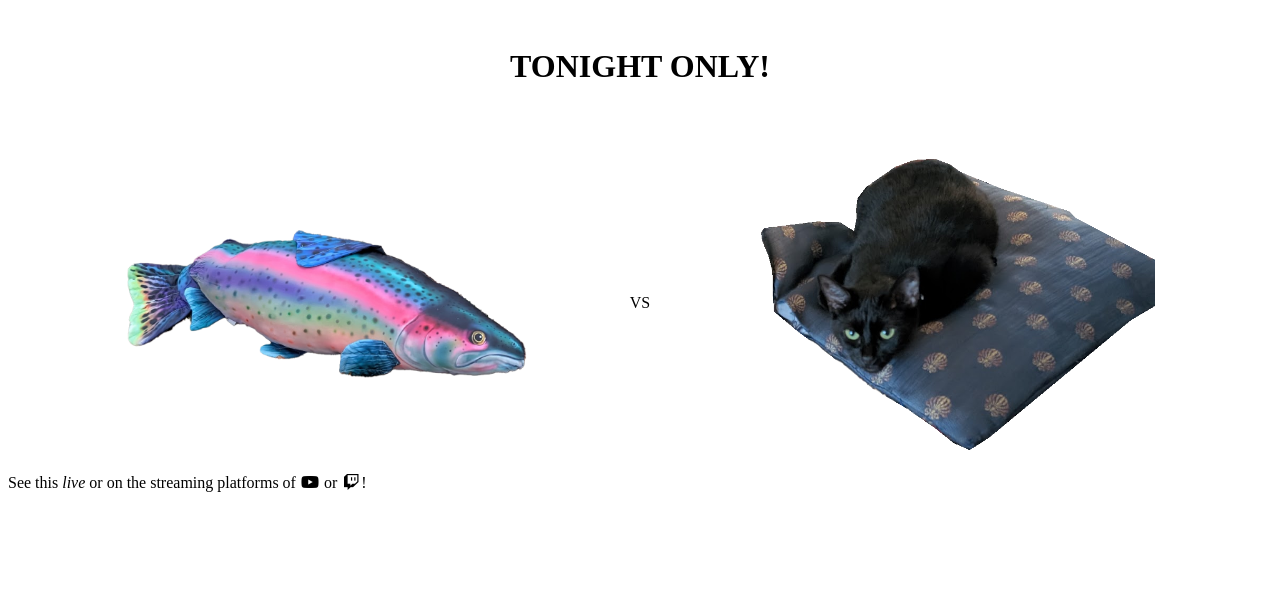
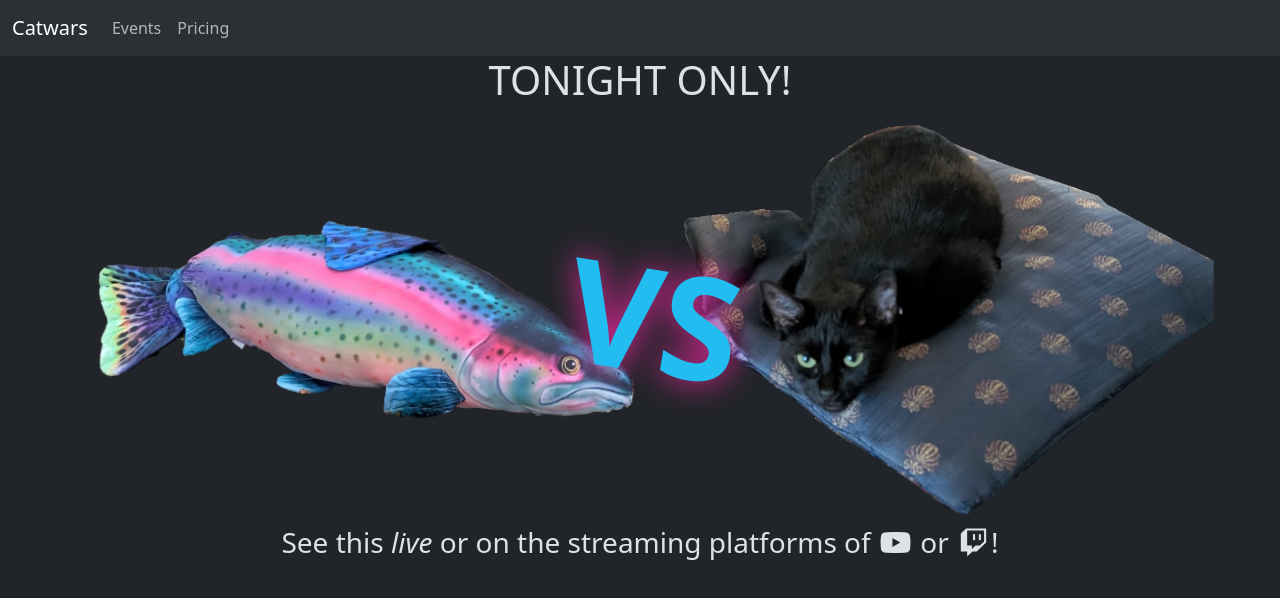
Before and after one commit to 4GeeksAcademy/pt87-html-demo, a plain HTML site: page index.html in a window 1280 px wide. Drawn offline with nearby package versions, Linux system fonts and the light colour scheme.

Commit message:
The site is looking very site-like.

```diff
--- a/css/style.css
+++ b/css/style.css
@@ -1,21 +1,9 @@
-h1 {
-  width: fit-content;
-  margin: 3rem auto;
+.special-vs {
+  font-size: 9rem;
+  font-weight: bold;
+  transform: rotate(9deg);
+  color: #21bdf1;
+  text-shadow: #ed27a0 0 0 2rem;
+  margin-left: -4.5rem;
+  margin-right: -4.5rem;
 }
-
-section {
-  width: calc(100% - 2rem);
-  padding: 1rem;
-  display: flex;
-  flex-direction: row;
-  align-items: center;
-  justify-content: space-evenly;
-}
-
-section > div {
-  max-width: 33%;
-
-  & > img {
-    max-width: 100%;
-  }
-}
--- a/index.html
+++ b/index.html
@@ -1,8 +1,14 @@
 <!DOCTYPE html>
-<html lang="en">
+<html lang="en" data-bs-theme="dark">
   <head>
     <meta charset="UTF-8" />
     <meta name="viewport" content="width=device-width, initial-scale=1.0" />
+    <link
+      href="https://cdn.jsdelivr.net/npm/bootstrap@5.3.8/dist/css/bootstrap.min.css"
+      rel="stylesheet"
+      integrity="sha384-sRIl4kxILFvY47J16cr9ZwB07vP4J8+LH7qKQnuqkuIAvNWLzeN8tE5YBujZqJLB"
+      crossorigin="anonymous"
+    />
     <link
       rel="stylesheet"
       href="https://cdnjs.cloudflare.com/ajax/libs/font-awesome/7.0.1/css/all.min.css"
@@ -16,22 +22,59 @@
     </title>
   </head>
   <body>
-    <header>
-      <h1>TONIGHT ONLY!</h1>
-    </header>
-    <section>
-      <div>
-        <img src="/static/feeesh.png" alt="OUR FEARSOME FIGHTING FISH!" />
+    <nav class="navbar navbar-expand-lg bg-body-tertiary">
+      <div class="container-fluid">
+        <a class="navbar-brand" href="#">Catwars</a>
+        <button
+          class="navbar-toggler"
+          type="button"
+          data-bs-toggle="collapse"
+          data-bs-target="#navbarNav"
+          aria-controls="navbarNav"
+          aria-expanded="false"
+          aria-label="Toggle navigation"
+        >
+          <span class="navbar-toggler-icon"></span>
+        </button>
+        <div class="collapse navbar-collapse me-auto" id="navbarNav">
+          <ul class="navbar-nav">
+            <li class="nav-item">
+              <a class="nav-link" href="#">Events</a>
+            </li>
+            <li class="nav-item">
+              <a class="nav-link" href="#">Pricing</a>
+            </li>
+          </ul>
+        </div>
       </div>
-      <div>VS</div>
-      <div>
-        <img src="/static/sombra_chair.png" alt="THE ROOMBA-RIDING MENACE!" />
-      </div>
-    </section>
-    <div>
-      See this <em>live</em> or on the streaming platforms of
-      <i class="fa-brands fa-youtube"></i> or
-      <i class="fa-brands fa-twitch"></i>!
+    </nav>
+    <div class="container">
+      <header>
+        <h1 class="text-center">TONIGHT ONLY!</h1>
+      </header>
+      <section class="container-fluid d-flex align-items-center mw-100">
+        <img
+          class="w-50"
+          src="/static/feeesh.png"
+          alt="OUR FEARSOME FIGHTING FISH!"
+        />
+        <div class="special-vs">VS</div>
+        <img
+          class="w-50"
+          src="/static/sombra_chair.png"
+          alt="THE ROOMBA-RIDING MENACE!"
+        />
+      </section>
+      <p class="text-center fs-3">
+        See this <em>live</em> or on the streaming platforms of
+        <i class="fa-brands fa-youtube"></i> or
+        <i class="fa-brands fa-twitch"></i>!
+      </p>
     </div>
+    <script
+      src="https://cdn.jsdelivr.net/npm/bootstrap@5.3.8/dist/js/bootstrap.bundle.min.js"
+      integrity="sha384-FKyoEForCGlyvwx9Hj09JcYn3nv7wiPVlz7YYwJrWVcXK/BmnVDxM+D2scQbITxI"
+      crossorigin="anonymous"
+    ></script>
   </body>
 </html>
```
